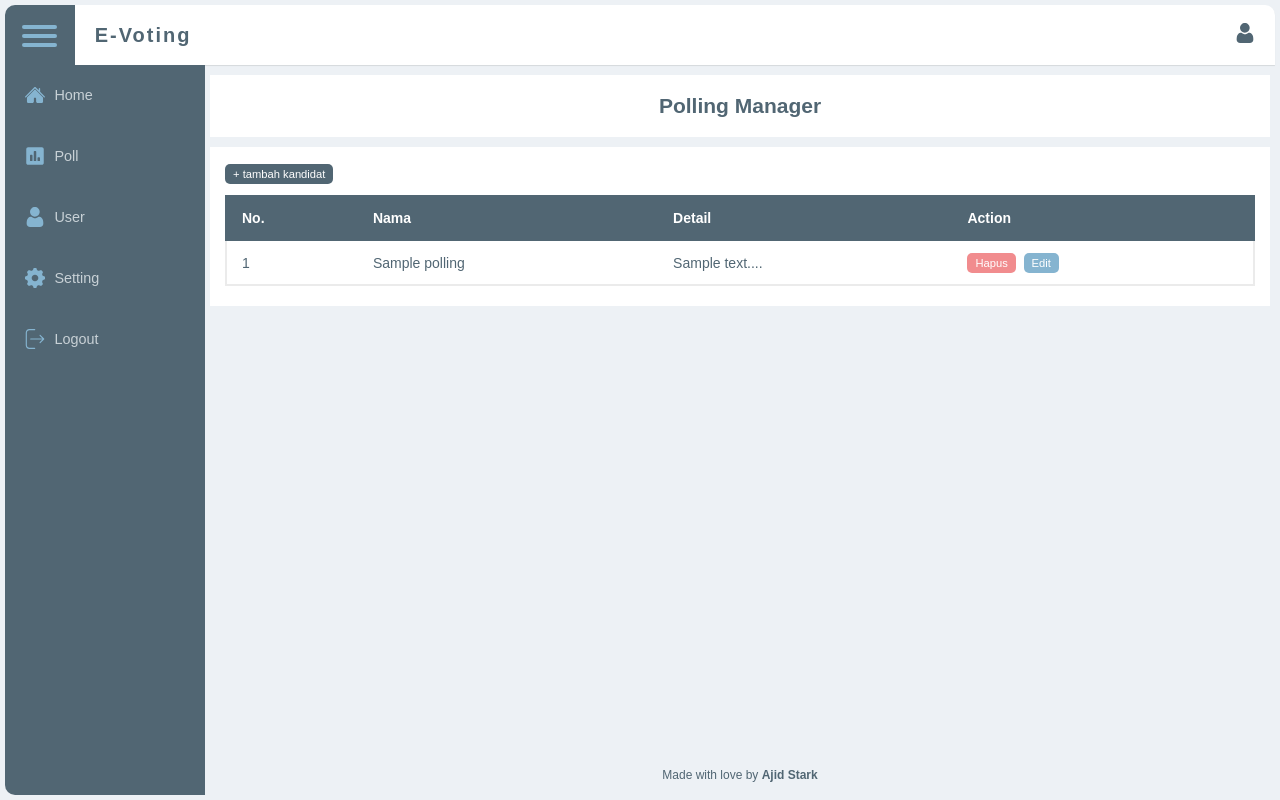
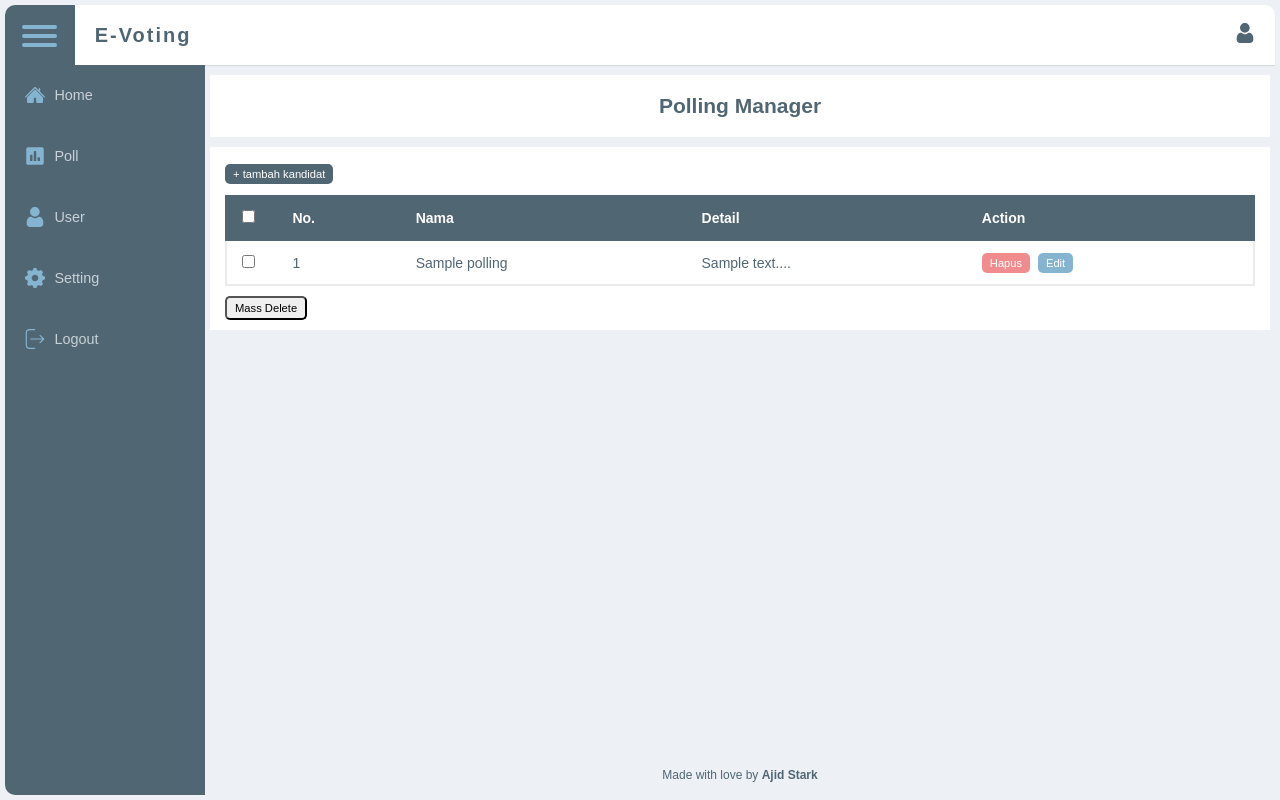
Before and after one commit to travisblock/phpmvc-poll-system, a PHP site: template app/views/admin/polling/index.php in a window 1280 px wide. Run offline with PHP 8.4, Linux system fonts and the light colour scheme; the template is opened without the code that fills it: most values are stand-ins (such as "Sample title", 1, 10 or a date in 2020); data that the repository does not hold is empty; some libraries are stand-ins or nearby versions.

Commit message:
mass delete user with checkbox

```diff
--- a/app/views/admin/polling/index.php
+++ b/app/views/admin/polling/index.php
@@ -5,10 +5,12 @@
   <div class="content">
     <a class="tbl-aksi tbl-add" href="<?= BASEURL; ?>/admin/polling/tambah">+ tambah kandidat</a>
     <div class="tabel-responsive">
+      <form id="massDelete" style="width:100%" method="POST" action="<?= BASEURL; ?>/admin/polling/massdelete">
         <table class="tabel">
 
           <thead>
             <tr>
+              <th><input type="checkbox" id="btnCheckHapus" onclick="checkAll()"></th>
               <th>No.</th>
               <th>Nama</th>
               <th>Detail</th>
@@ -23,6 +25,7 @@
 
             ?>
             <tr>
+              <td width="5%"><input id="checkHapus" type="checkbox" name="hapusK[]" value="<?= $poll['id']; ?>"></td>
               <td><?= $no; ?></td>
               <td><?= $poll['name']; ?></td>
               <td><?= substr($poll['detail'], 0, 90); ?>...</td>
@@ -37,6 +40,8 @@
             ?>
           </tbody>
         </table>
+        <input type="submit" class="tbl-aksi tbl-del" value="Mass Delete">
+      </form>
     </div>
   </div>
 
```
Lines whose indentation alone changed are shown as unchanged.
